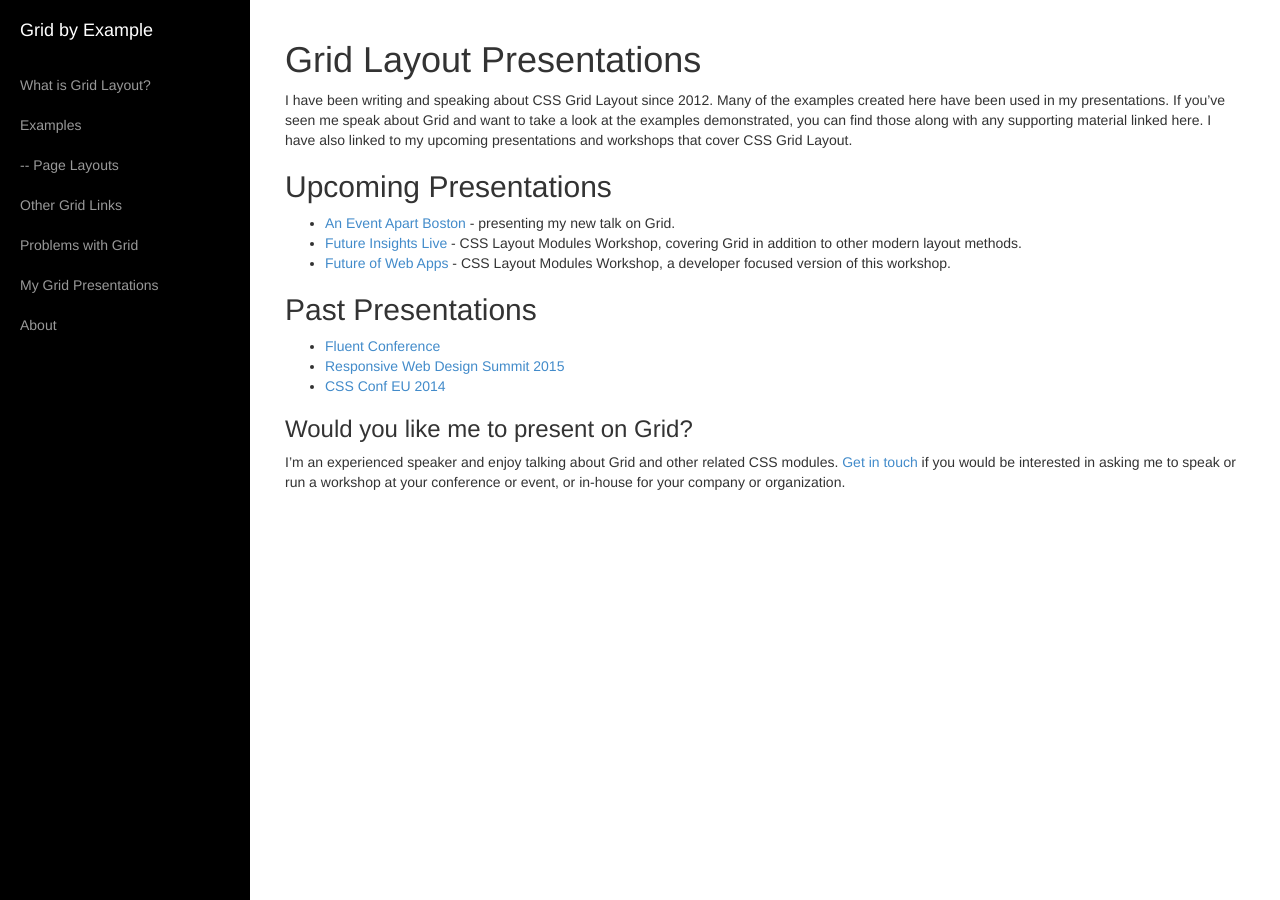
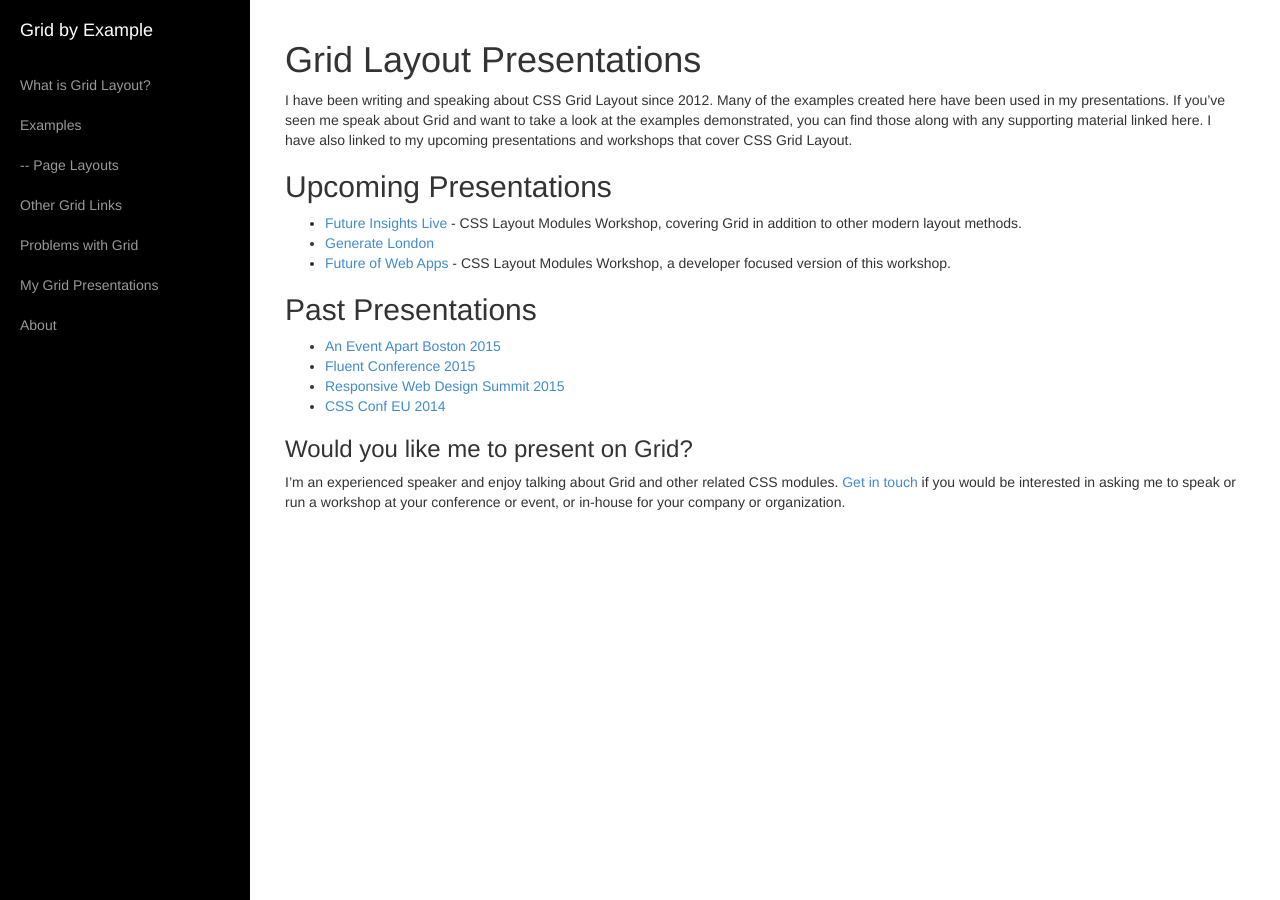
Before and after one commit to rachelandrew/grid-by-example, a Jekyll site: the page built from presentations/index.md, in a window 1280 px wide. Built offline with Jekyll 4.4.1, drawn with Linux system fonts in a browser that asks for light colours; nearby versions of some CDN libraries; library files that are not in the unit come from our copies.

Commit message:
AEA Boston links

```diff
--- a/presentations/index.md
+++ b/presentations/index.md
@@ -9,13 +9,14 @@ I have been writing and speaking about CSS Grid Layout since 2012. Many of the e
 
 ## Upcoming Presentations
 
-* [An Event Apart Boston](http://aneventapart.com/event/boston-2015) - presenting my new talk on Grid.
 * [Future Insights Live](https://futureinsightslive.com/las-vegas-2015/) - CSS Layout Modules Workshop, covering Grid in addition to other modern layout methods.
+* [Generate London](http://www.generateconf.com/london-2015)
 * [Future of Web Apps](https://futureofwebapps.com/) - CSS Layout Modules Workshop, a developer focused version of this workshop.
 
 ## Past Presentations
 
-* [Fluent Conference](/presentations/2015-fluent)
+* [An Event Apart Boston 2015](/presentations/2015-aeabos)
+* [Fluent Conference 2015](/presentations/2015-fluent)
 * [Responsive Web Design Summit 2015](/presentations/2015-rwd-summit)
 * [CSS Conf EU 2014](/presentations/2014-css-conf-eu)
 
```
Also changed, not shown: presentations/2015-aeabos.md (added, +17 -0 lines).
